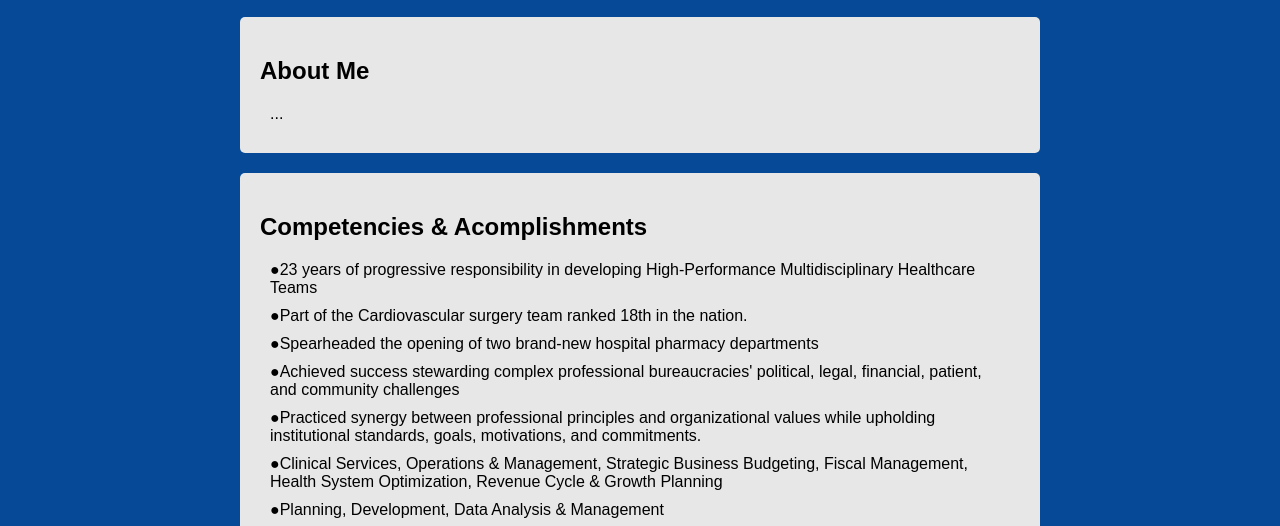
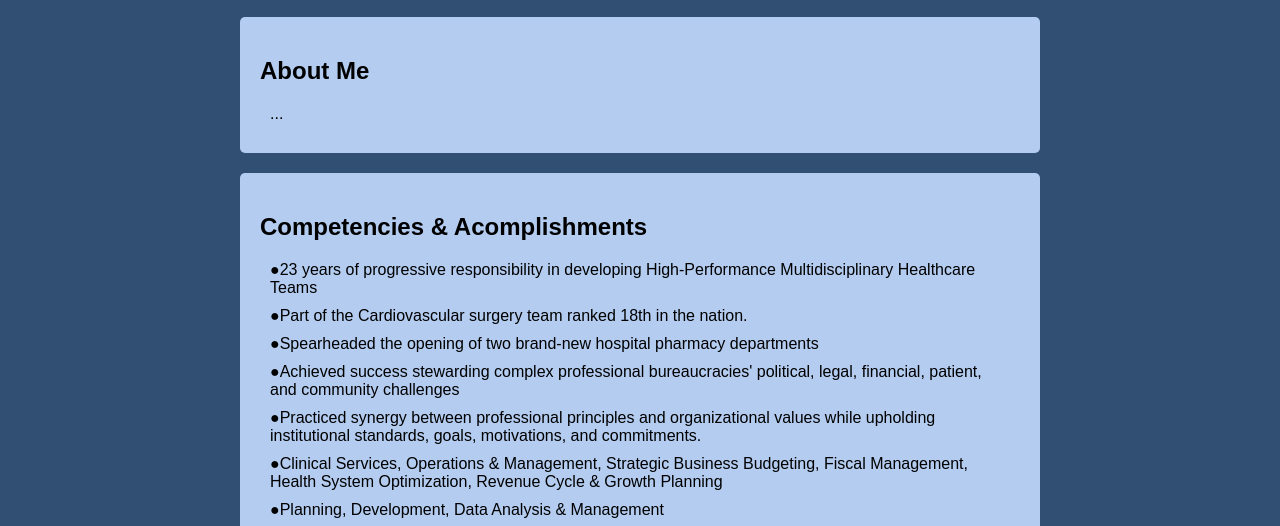
Before and after one commit to dharmair/dharmair.github.io, a plain HTML site: page index.html in a window 1280 px wide. Shown: the part 264-790 px from the top of the page. Drawn offline with Linux system fonts and the light colour scheme.

Commit message:
colorsdfsafasf

```diff
--- a/index.html
+++ b/index.html
@@ -7,7 +7,7 @@
     <style>
         body {
             font-family: Arial, sans-serif;
-            background-color: #064a97;
+            background-color: #304f72;
             margin: 0;
             padding: 0;
         }
@@ -23,7 +23,7 @@
             margin: 10px;
         }
         .section {
-            background-color: #e7e7e7;
+            background-color: #b3ccf0;
             padding: 20px;
             margin: 20px 0;
             border-radius: 5px;
```
